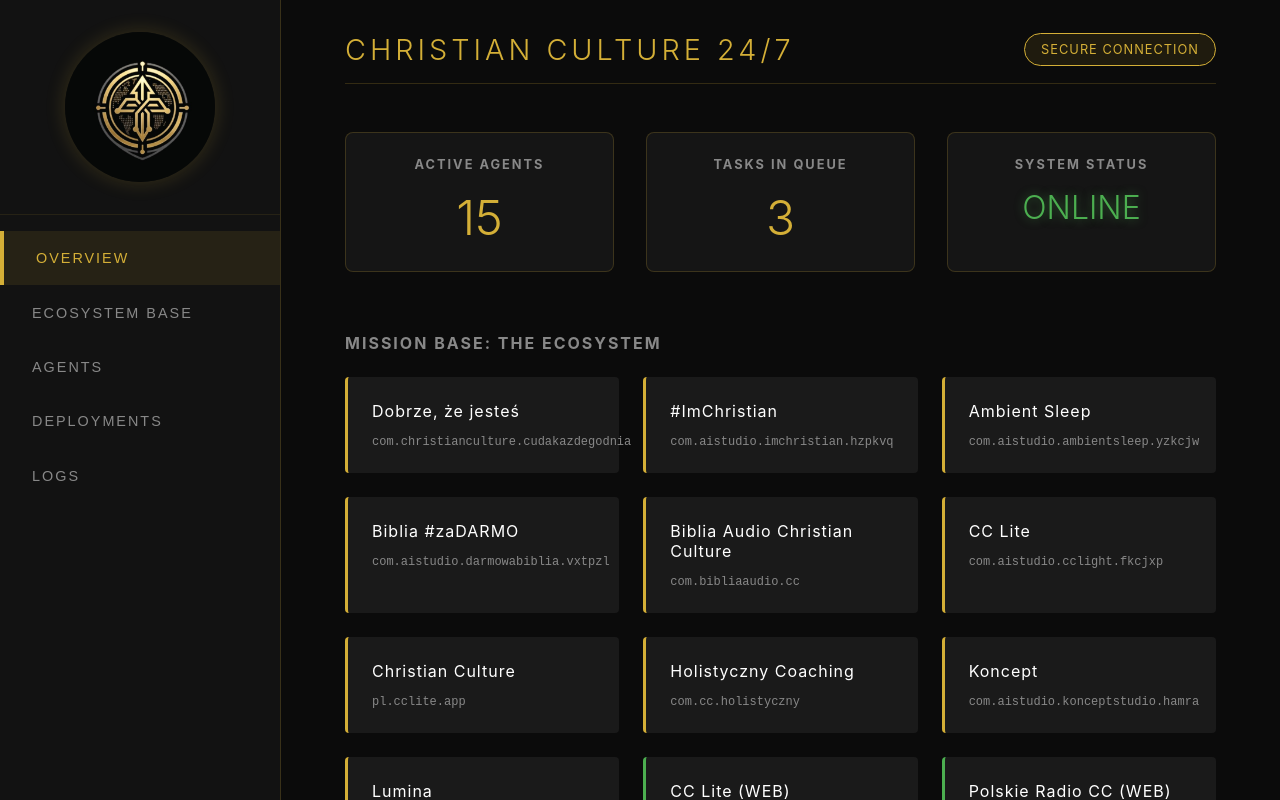
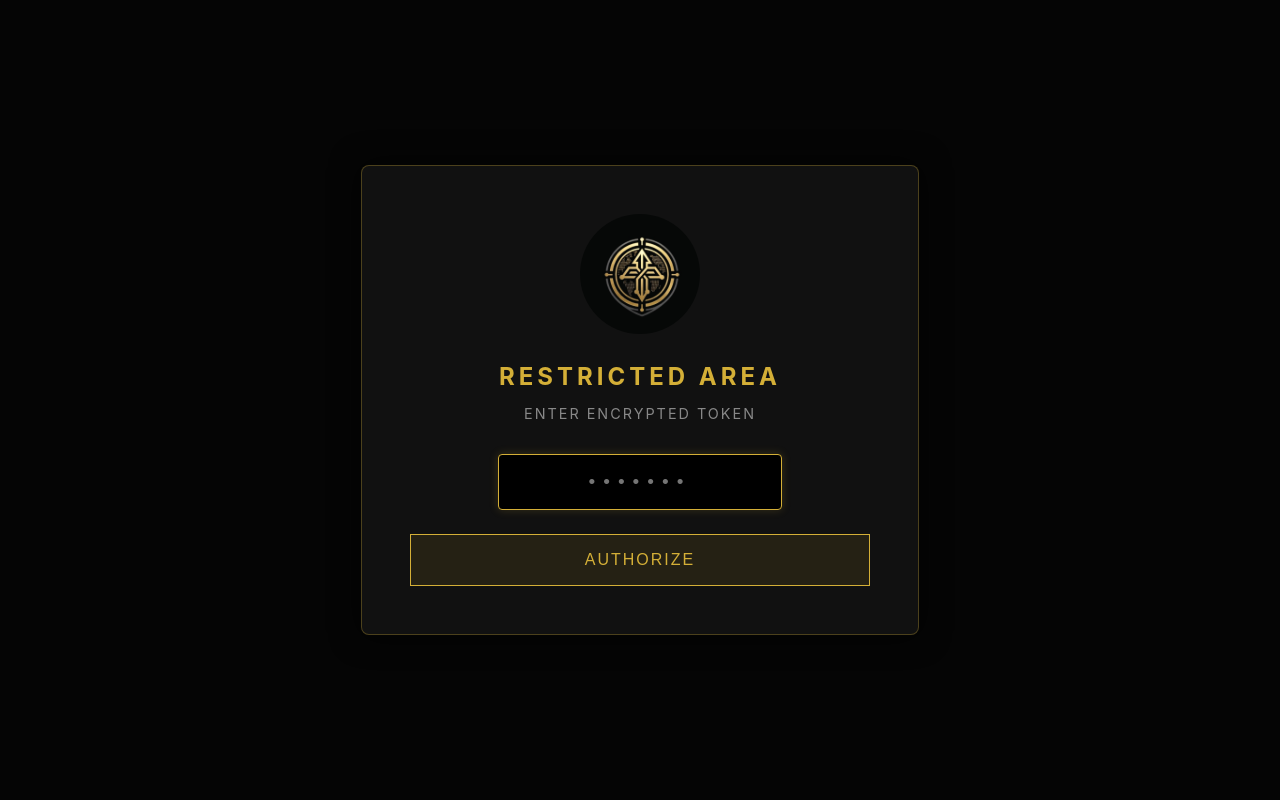
Before and after one commit to PolskieRadioChristianCulture/CCMC24-7, a React (Vite) app: page / in a window 1280 px wide. Built offline with nearby package versions, Linux system fonts and the light colour scheme.

Commit message:
security: Wdrożenie bramki kryptograficznej z tajnym tokenem do wersji webowej

```diff
--- a/src/App.css
+++ b/src/App.css
@@ -243,3 +243,95 @@
   opacity: 0.8;
   text-decoration: underline;
 }
+
+.login-container {
+  display: flex;
+  justify-content: center;
+  align-items: center;
+  width: 100vw;
+  height: 100vh;
+  background-color: #050505;
+}
+
+.login-box {
+  background-color: #111;
+  padding: 3rem;
+  border-radius: 8px;
+  border: 1px solid rgba(212, 175, 55, 0.3);
+  text-align: center;
+  box-shadow: 0 0 30px rgba(0, 0, 0, 0.8);
+}
+
+.login-logo {
+  width: 120px;
+  border-radius: 50%;
+  margin-bottom: 1.5rem;
+}
+
+.login-box h2 {
+  color: #d4af37;
+  letter-spacing: 4px;
+  margin: 0 0 0.5rem 0;
+  font-size: 1.5rem;
+}
+
+.login-box p {
+  color: #888;
+  letter-spacing: 2px;
+  font-size: 0.9rem;
+  margin-bottom: 2rem;
+}
+
+.token-input {
+  background-color: #000;
+  border: 1px solid rgba(212, 175, 55, 0.5);
+  color: #d4af37;
+  padding: 1rem;
+  font-size: 1.2rem;
+  text-align: center;
+  letter-spacing: 8px;
+  border-radius: 4px;
+  width: 250px;
+  margin-bottom: 1.5rem;
+  outline: none;
+}
+
+.token-input:focus {
+  border-color: #d4af37;
+  box-shadow: 0 0 10px rgba(212, 175, 55, 0.2);
+}
+
+.login-button {
+  background-color: rgba(212, 175, 55, 0.1);
+  color: #d4af37;
+  border: 1px solid #d4af37;
+  padding: 1rem 2rem;
+  font-size: 1rem;
+  letter-spacing: 2px;
+  cursor: pointer;
+  transition: all 0.3s ease;
+  width: 100%;
+}
+
+.login-button:hover {
+  background-color: #d4af37;
+  color: #000;
+}
+
+.error-text {
+  color: #ff3333 !important;
+  margin-top: 1rem !important;
+  margin-bottom: 0 !important;
+}
+
+.error-shake {
+  animation: shake 0.4s cubic-bezier(.36,.07,.19,.97) both;
+  border-color: #ff3333;
+}
+
+@keyframes shake {
+  10%, 90% { transform: translate3d(-1px, 0, 0); }
+  20%, 80% { transform: translate3d(2px, 0, 0); }
+  30%, 50%, 70% { transform: translate3d(-4px, 0, 0); }
+  40%, 60% { transform: translate3d(4px, 0, 0); }
+}
--- a/src/App.jsx
+++ b/src/App.jsx
@@ -3,6 +3,46 @@
 
 function App() {
   const [status, setStatus] = useState("AWAITING_COMMANDS");
+  const [isAuthenticated, setIsAuthenticated] = useState(false);
+  const [tokenInput, setTokenInput] = useState("");
+  const [error, setError] = useState(false);
+
+  const handleLogin = (e) => {
+    e.preventDefault();
+    // Banalne szyfrowanie wizualne w kodzie. Wersja produkcyjna na Githabie
+    // odczyta ten token i odblokuje dostęp.
+    if (tokenInput === "5550455") {
+      setIsAuthenticated(true);
+      setError(false);
+    } else {
+      setError(true);
+      setTokenInput("");
+    }
+  };
+
+  if (!isAuthenticated) {
+    return (
+      <div className="login-container">
+        <div className="login-box">
+          <img src="/logo.jpg" alt="Mission Control" className="login-logo" />
+          <h2>RESTRICTED AREA</h2>
+          <p>ENTER ENCRYPTED TOKEN</p>
+          <form onSubmit={handleLogin}>
+            <input
+              type="password"
+              value={tokenInput}
+              onChange={(e) => setTokenInput(e.target.value)}
+              className={error ? "token-input error-shake" : "token-input"}
+              placeholder="•••••••"
+              autoFocus
+            />
+            <button type="submit" className="login-button">AUTHORIZE</button>
+          </form>
+          {error && <p className="error-text">ACCESS DENIED</p>}
+        </div>
+      </div>
+    );
+  }
 
   return (
     <div className="dashboard-container">
```
